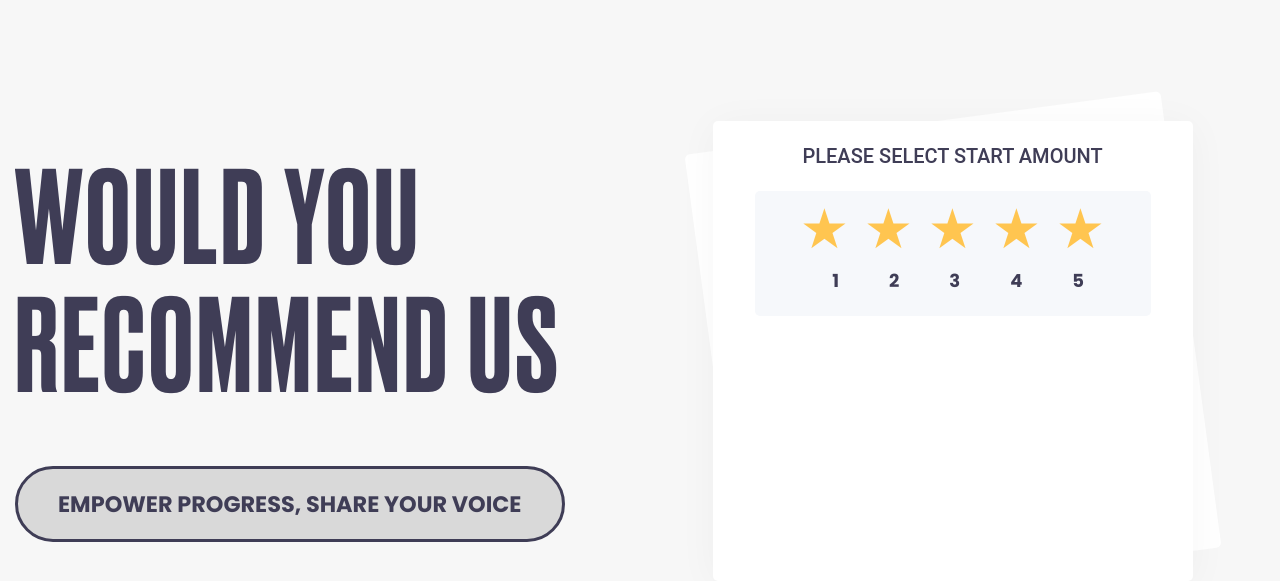
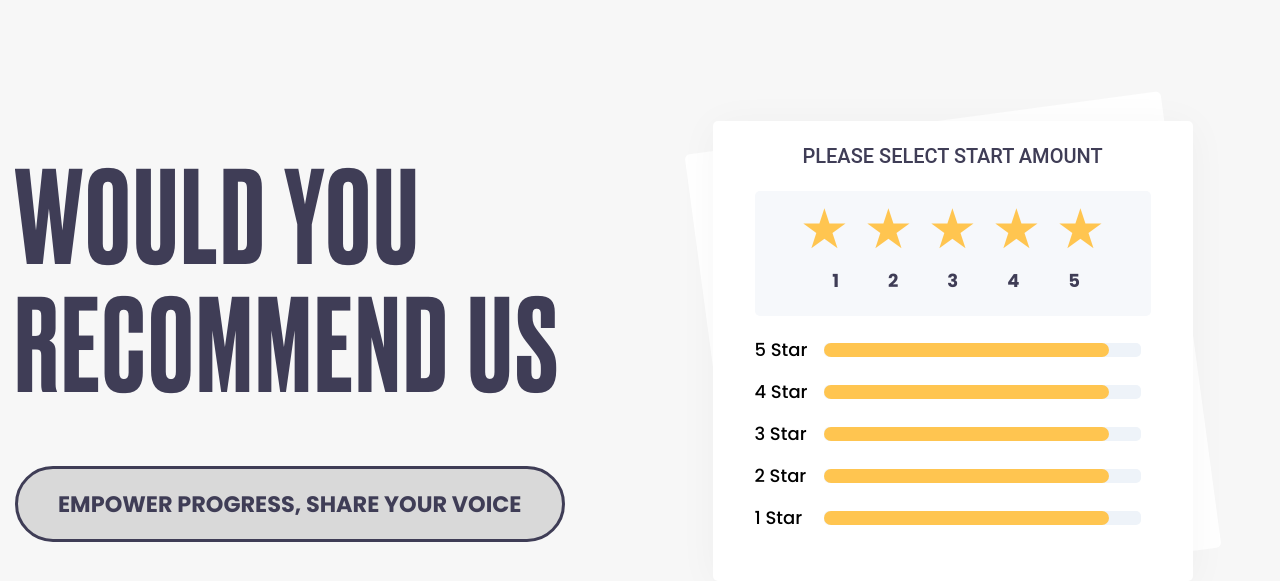
Before and after one commit to shamsadanam/curly-doodle-poup-redirect, a plain HTML site: page index.html in a window 1280 px wide. Shown: the part 99-680 px from the top of the page. Drawn offline with Linux system fonts and the light colour scheme.

Commit message:
Complete Design Ratting Data Section

```diff
--- a/assets/css/style.css
+++ b/assets/css/style.css
@@ -239,6 +239,39 @@ nav .logo img{
     margin: 0 auto;
     color: #3F3D56;
     line-height: 50px;
-    gap: 50px;
+    gap: 49px;
     font-weight: 600;
 }
+
+.ratting-count-wrapper{
+    max-width: 90%;
+    margin: 0 auto;
+}
+.ratting_progress_value {
+    display: flex;
+    align-items: center;
+    padding-bottom: 15px;
+}
+
+.progress {
+    width: 100%;
+    height: 14px;
+    background: #EEF3F9;
+    border-radius: 5px;
+    flex: 1 1 0;
+    margin: 0 10px;
+}
+
+.bar:nth-child(1){
+    width: 90%;
+    background: #FFC550;
+    height: 14px;
+    border-radius: 10px;
+}
+
+
+.ratting_progress_value p {
+    width: 15%;
+    font-size: 18px;
+    font-weight: 500;
+}
--- a/index.html
+++ b/index.html
@@ -65,6 +65,43 @@
                                     <span>5</span>
                                 </div>
                             </div>
+                            <div class="ratting-count-wrapper">
+                                <div class="ratting_progress_value">
+                                    <p>5 Star</p>
+                                    <div class="progress">
+                                        <div class="bar"></div>
+                                    </div>
+                                </div>
+
+                                <div class="ratting_progress_value">
+                                    <p>4 Star</p>
+                                    <div class="progress">
+                                        <div class="bar"></div>
+                                    </div>
+                                </div>
+
+                                <div class="ratting_progress_value">
+                                    <p>3 Star</p>
+                                    <div class="progress">
+                                        <div class="bar"></div>
+                                    </div>
+                                </div>
+
+                                <div class="ratting_progress_value">
+                                    <p>2 Star</p>
+                                    <div class="progress">
+                                        <div class="bar"></div>
+                                    </div>
+                                </div>
+
+                                <div class="ratting_progress_value">
+                                    <p>1 Star</p>
+                                    <div class="progress">
+                                        <div class="bar"></div>
+                                    </div>
+                                </div>
+
+                            </div>
                         </div>
                     </div>
                 </div>
```
